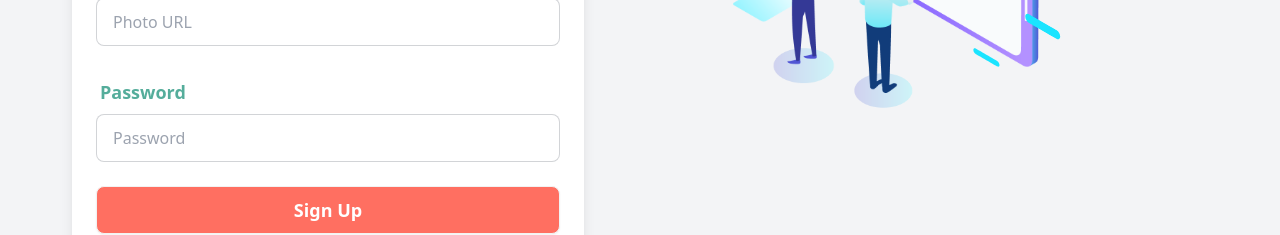
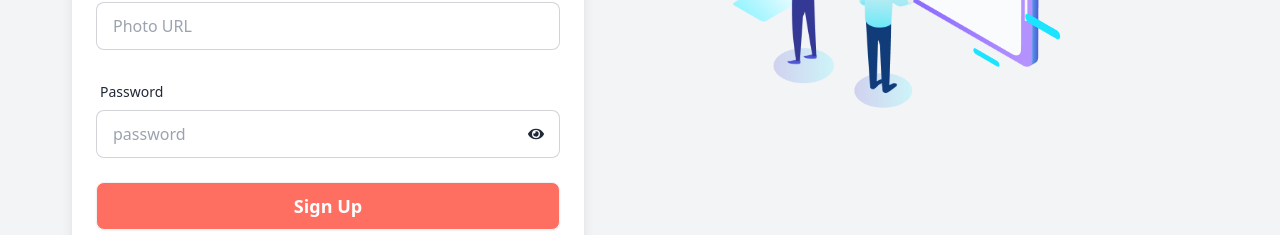
Before and after one commit to Bikram1Biswas2/DineWise_Client_, a React (Vite) app: page /register in a window 1280 px wide. Shown: the part 498-733 px from the top of the page. Built offline with nearby package versions, Linux system fonts and the light colour scheme; no server answers.

Commit message:
add eye button in password for show and hide password

```diff
--- a/src/Components/Pages/Register.jsx
+++ b/src/Components/Pages/Register.jsx
@@ -1,16 +1,18 @@
 import { Link, useLocation, useNavigate } from "react-router-dom";
 import RegisterJson from "../../assets/Lottie/Register.json";
 import Lottie from "lottie-react";
-import { useContext } from "react";
+import { useContext, useState } from "react";
 import { AuthContext } from "../Provider/AuthProvider";
 import toast from "react-hot-toast";
 import { updateProfile } from "firebase/auth";
 import Swal from "sweetalert2";
+import { FaEye, FaEyeSlash } from "react-icons/fa";
 
 const Register = () => {
   const navigate = useNavigate()
   const location = useLocation()
   const {setUser,createUser} = useContext(AuthContext)
+  const [showPassword,setShowPassword] = useState(false)
 
   const from = location?.state?.from?.pathname || '/'
 
@@ -109,17 +111,16 @@
               required
             />
           </div>
-          <div className="form-control">
+          <div className="form-control relative">
             <label className="label">
-              <span className="label-text text-[#55AD9B] text-lg font-semibold">Password</span>
+              <span className="label-text">Password</span>
             </label>
-            <input
-              type="password"
-              placeholder="Password"
-              name="password"
-              className="input input-bordered w-full"
-              required
-            />
+            <input type={showPassword ? "text" : "password"}
+            name="password"
+            placeholder="password" className="input input-bordered" required />
+              <button type="button" onClick={()=>setShowPassword(!showPassword)} className="absolute bottom-4 right-4">
+                 {showPassword ? <FaEyeSlash />: <FaEye />}
+                 </button>
           </div>
           <div className="form-control">
             <button className="btn bg-[#FF6F61] hover:bg-[#C5433A] text-white text-lg font-bold w-full">
```
